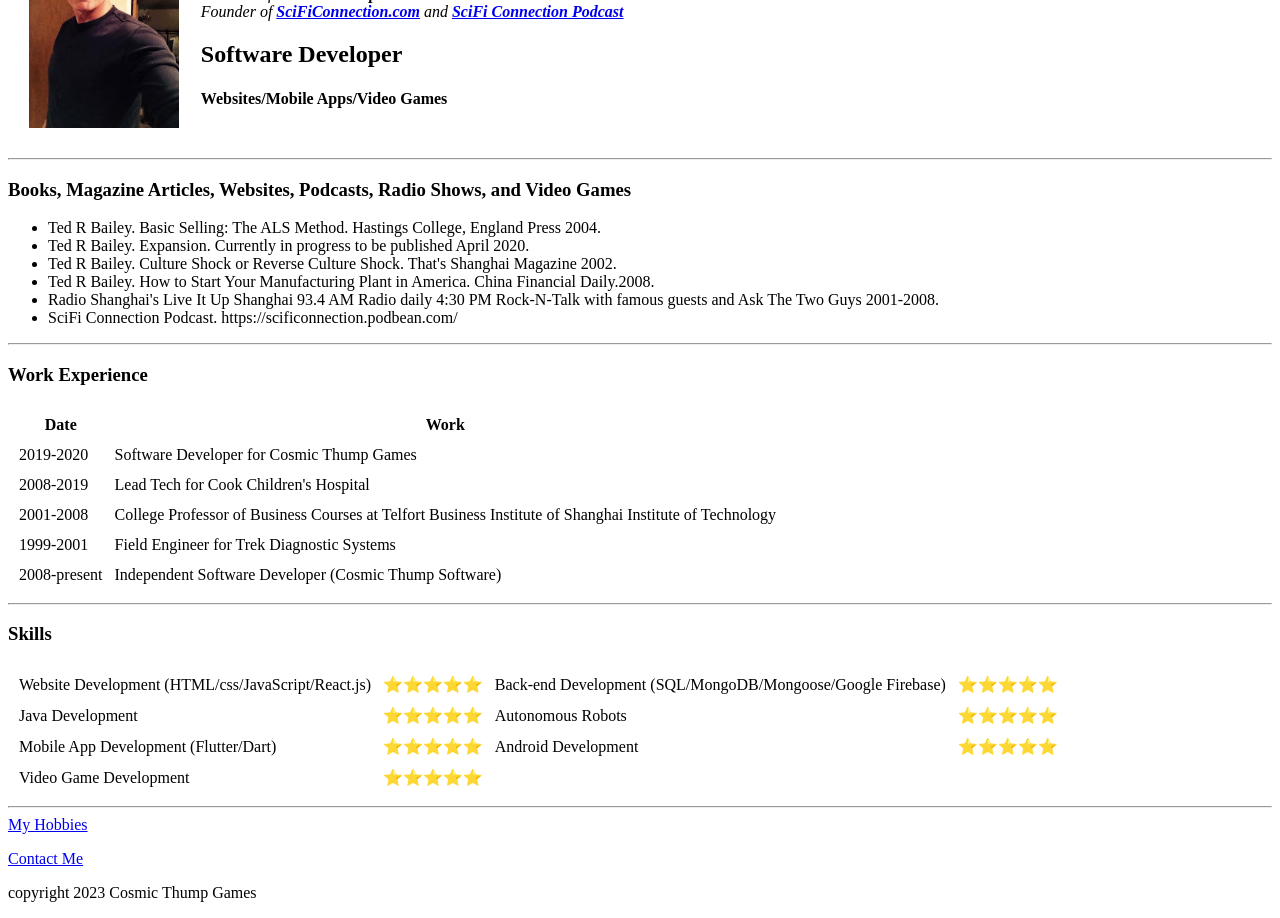
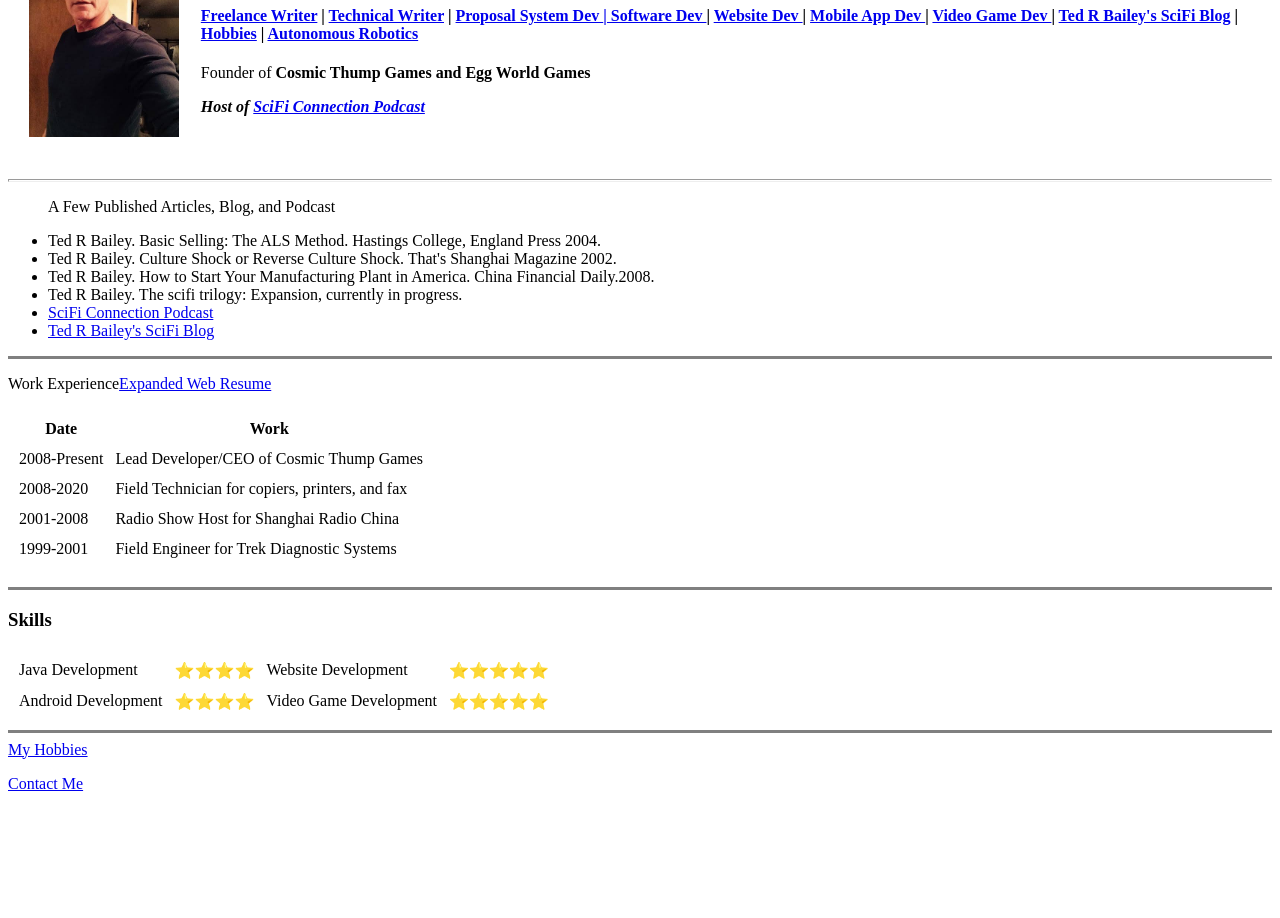
Before and after one commit to Turbospeedzter/cv-software-dev, a plain HTML site: page index.html in a window 1280 px wide. Shown: the part 102-1020 px from the top of the page. After the commit the page ends 911 px from the top, so only its background shows below. Drawn offline with Linux system fonts and the light colour scheme.

Commit message:
Update index.html
Add to index.com

```diff
--- a/index.html
+++ b/index.html
@@ -1,4 +1,3 @@
-<!DOC
 <!DOCTYPE html>
 <html lang="en" dir="ltr">
 
@@ -12,29 +11,34 @@
   <table cellspacing="20">
     <tr>
       <td><img src="images\Ted.jpg" alt="Ted's profile pic"></td>
-      <td>  <h1>Ted R Bailey</h1>
-        <p><em>Founder of<strong> Cosmic Thump Games </strong></em><br />
-        <em>Founder of <strong><a href="http://www.SciFiConnection.com">SciFiConnection.com</a></strong> and <strong><a href="http://scificonnection.podbean.com/">SciFi Connection Podcast</a> </strong></em><br />
-      <p><h2>Software Developer</h2></p>
-      <p><h4>Websites/Mobile Apps/Video Games</h4></p>
-    </td>
+      <td>  <h1 class="author">Ted R Bailey</h1>
+        <p></p>
+        <h4 class="navigation"><a href="freelancewriter.html">Freelance Writer</a>  | <a href="technicalwriter.html"> Technical Writer</a>   |  <a href="proposals.html"> Proposal System Dev </a><a  href="software.html"> | Software Dev  </a> | <a href="websitedev.html">  Website Dev  </a> | <a href="mobiledev.html">  Mobile App Dev  </a>| <a href="gamedev.html">Video Game Dev  </a>  |
+        <a href="//tedrbailey.blogspot.com/">Ted R Bailey's SciFi Blog</a>  |  <a href="hobbies.html">Hobbies</a>  |  <a href="Robotics.html">Autonomous Robotics</a>
+        </p></h4>
+        <p class="founder"><Founder>Founder of<strong> Cosmic Thump Games and Egg World Games</strong></p>
+        <em><strong></a>
+        <p class="hostof"><em>Host of </em><a href="http://scificonnection.podbean.com/">SciFi Connection Podcast</a></strong></em></p><br />
     </tr>
   </table>
 
 
-  <hr>
-  <h3>Books, Magazine Articles, Websites, Podcasts, Radio Shows, and Video Games</h3>
+  <hr size="3" />
   <ul>
+  <p class="published">
+    A Few Published Articles, Blog, and Podcast
     <li>Ted R Bailey. Basic Selling: The ALS Method. Hastings College, England Press 2004.</li>
-    <li>Ted R Bailey. Expansion. Currently in progress to be published April 2020.</li>
     <li>Ted R Bailey. Culture Shock or Reverse Culture Shock. That's Shanghai Magazine 2002.</li>
     <li>Ted R Bailey. How to Start Your Manufacturing Plant in America. China Financial Daily.2008.</li>
-    <li>Radio Shanghai's Live It Up Shanghai 93.4 AM Radio daily 4:30 PM Rock-N-Talk with famous guests and Ask The Two Guys 2001-2008.</li>
-    <li>SciFi Connection Podcast. https://scificonnection.podbean.com/</li>
+    <li>Ted R Bailey. The scifi trilogy: Expansion, currently in progress.</li>
+    <li><a href="https://scificonnection.podbean.com">SciFi Connection Podcast</li></a>
+    <li><a href="https://tedrbailey.blogspot.com">Ted R Bailey's SciFi Blog</li></a>
+
+  </p>
   </ul>
+  <hr size="3" noshade />
+  <p class="work">Work Experience<a class="resume" href="https://sway.cloud.microsoft/zlQ7Eiast8tGeK8Z?ref=Link&loc=plays">Expanded Web Resume</a></p>
 
-  <hr>
-  <h3>Work Experience</h3>
   <table cellspacing="10">
     <thead>
       <tr>
@@ -43,62 +47,49 @@
       </tr>
     </thead>
     <tr>
-      <td>2019-2020</td>
-      <td>Software Developer for Cosmic Thump Games</td>
+      <td>2008-Present</td>
+      <td>Lead Developer/CEO of Cosmic Thump Games</td>
+      </td>
     </tr>
     <tr>
-      <td>2008-2019</td>
-      <td>Lead Tech for Cook Children's Hospital</td>
+      <td>2008-2020</td>
+      <td>Field Technician for copiers, printers, and fax</td>
     </tr>
-    <tr>
       <td>2001-2008</td>
-      <td>College Professor of Business Courses at Telfort Business Institute of Shanghai Institute of Technology</td>
+      <td>Radio Show Host for Shanghai Radio China   </td>
+
     </tr>
-    <tr>
       <td>1999-2001</td>
       <td>Field Engineer for Trek Diagnostic Systems</td>
-    </tr>
+
+
     <tr>
-      <td>2008-present</td>
-      <td>Independent Software Developer (Cosmic Thump Software)</td>
 
     </tr>
   </table>
-
-  <hr>
+<hr size="3" noshade />
   <h3>Skills</h3>
   <table cellspacing="10">
     <tr>
-      <td>Website Development (HTML/css/JavaScript/React.js)</td>
-      <td>⭐⭐⭐⭐⭐</td>
-      <td>Back-end Development (SQL/MongoDB/Mongoose/Google Firebase)</td>
+      <td>Java Development</td>
+      <td>⭐⭐⭐⭐</td>
+      <td>Website Development</td>
       <td>⭐⭐⭐⭐⭐</td>
     </tr>
     <tr>
-      <td>Java Development</td>
-      <td>⭐⭐⭐⭐⭐</td>
-      <td>Autonomous Robots </td>
-      <td>⭐⭐⭐⭐⭐</td>
-    </tr>
-    <tr>
-      <td>Mobile App Development (Flutter/Dart)</td>
-      <td>⭐⭐⭐⭐⭐</td>
       <td>Android Development</td>
-      <td>⭐⭐⭐⭐⭐</td>
-    </tr>
-    <tr>
-      <td>Video Game Development </td>
+      <td>⭐⭐⭐⭐</td>
+      <td>Video Game Development</td>
       <td>⭐⭐⭐⭐⭐</td>
     </tr>
 
   </table>
+    <hr size="3" noshade />
 
-  <hr>
   <a href="hobbies.html">My Hobbies</a>
   <p>
     <a href="contactme.html">Contact Me</a>
   </p>
-  <p>copyright 2023 Cosmic Thump Games</p>
 
 
 </body>
```
